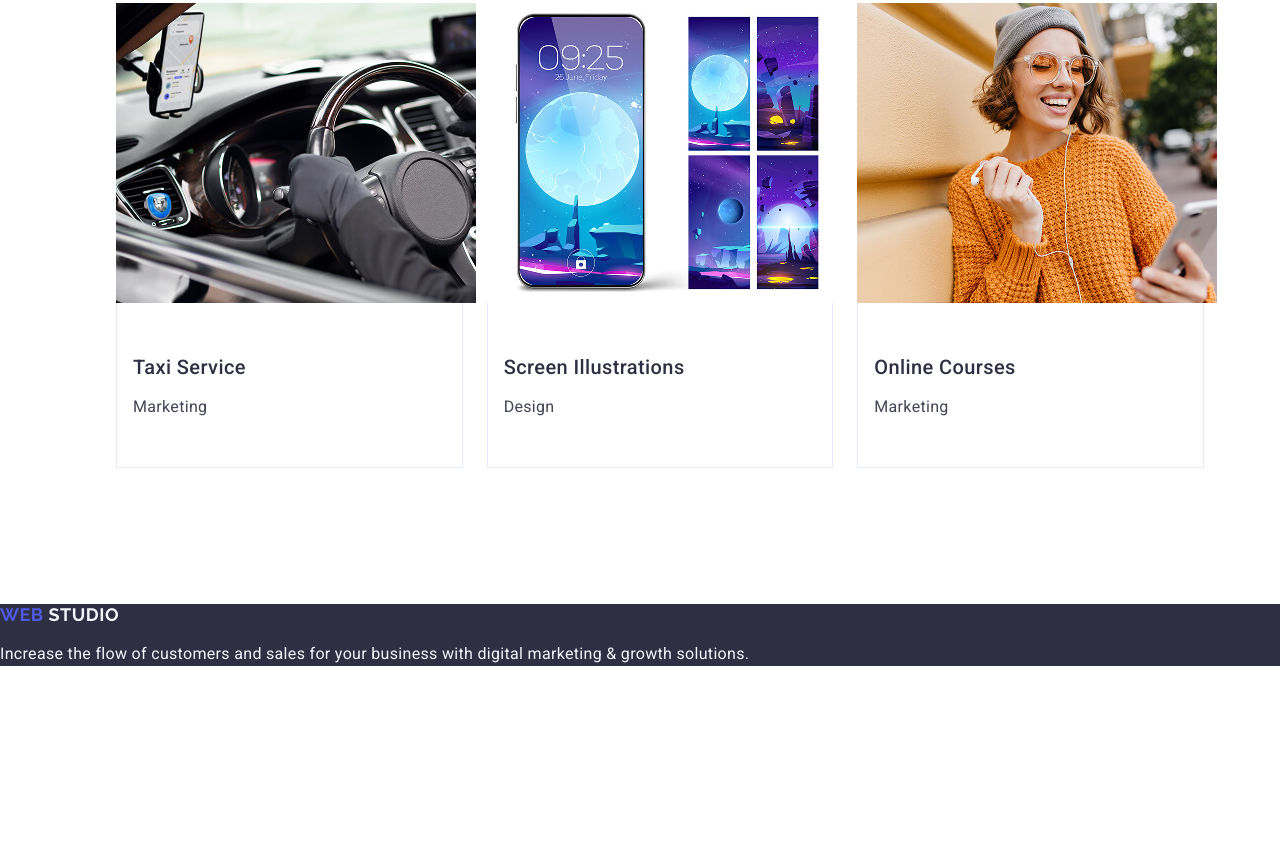
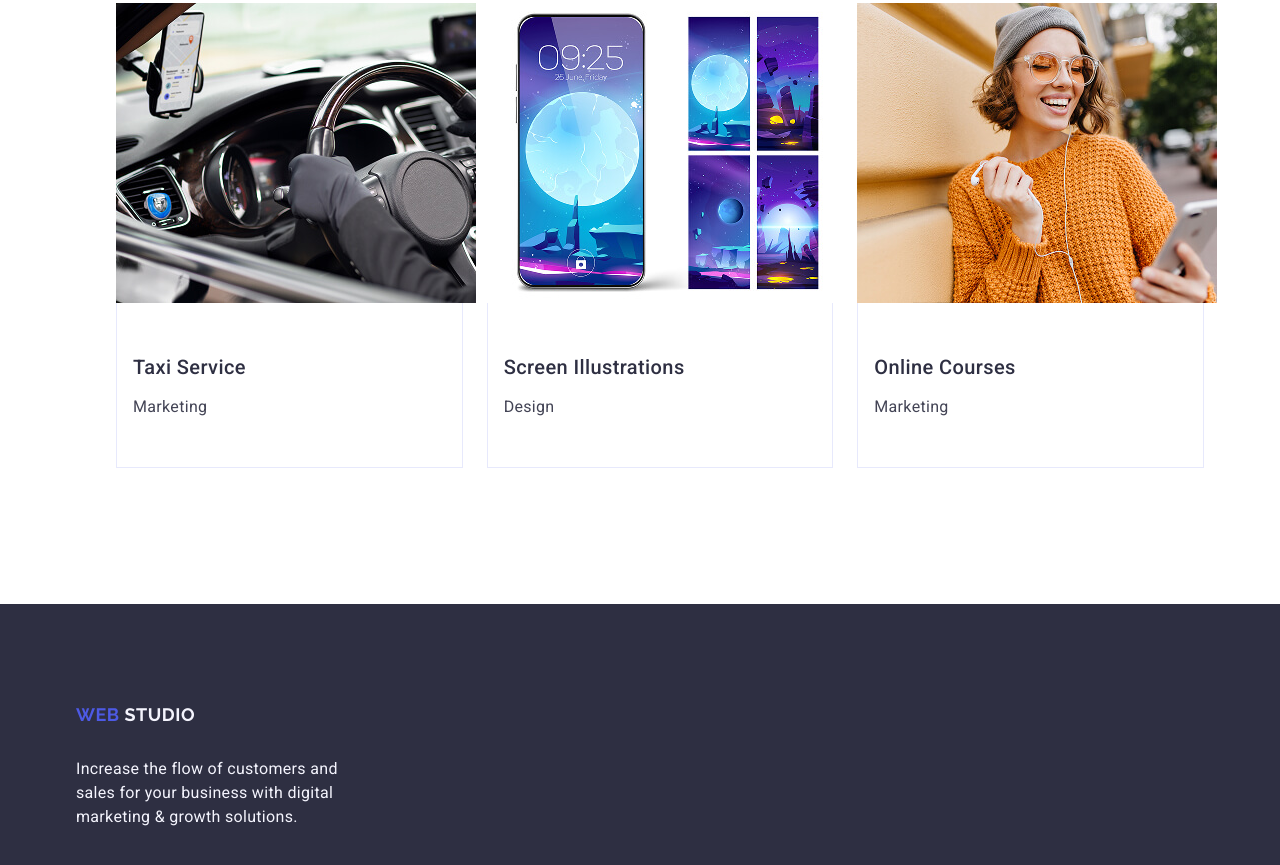
Before and after one commit to viktoriamhlv24-a11y/goit-markup-hw-03, a plain HTML site: page index.html in a window 1280 px wide. Shown: the part 2787-3652 px from the top of the page. Before the commit the page ends 3469 px from the top, so only its background shows below. Drawn offline with nearby package versions, Linux system fonts and the light colour scheme.

Commit message:
add additional styles

```diff
--- a/css/styles.css
+++ b/css/styles.css
@@ -285,6 +285,7 @@ img {
 
 .footer-page {
   background-color: #2e2f42;
+  padding: 100px 0;
 }
 
 .footer-logo {
@@ -295,6 +296,8 @@ img {
   letter-spacing: 0.03em;
   text-transform: uppercase;
   color: #4d5ae5;
+  display: inline-block;
+  margin-bottom: 16px;
 }
 
 .footer-logo-detail {
@@ -307,4 +310,5 @@ img {
   line-height: 1.5;
   letter-spacing: 0.02em;
   color: #f4f4fd;
+  max-width: 264px;
 }
--- a/index.html
+++ b/index.html
@@ -225,14 +225,16 @@
     </main>
 
     <footer class="footer-page">
+      <div class="container">
         <a href="./index.html" class="footer-logo">
           Web
           <span class="footer-logo-detail">Studio</span>
         </a>
         <p class="footer-text">
-        Increase the flow of customers and sales for your business with digital
-        marketing & growth solutions.
+          Increase the flow of customers and sales for your business with
+          digital marketing & growth solutions.
         </p>
+      </div>
     </footer>
   </body>
 </html>
```
Lines whose indentation alone changed are shown as unchanged.
